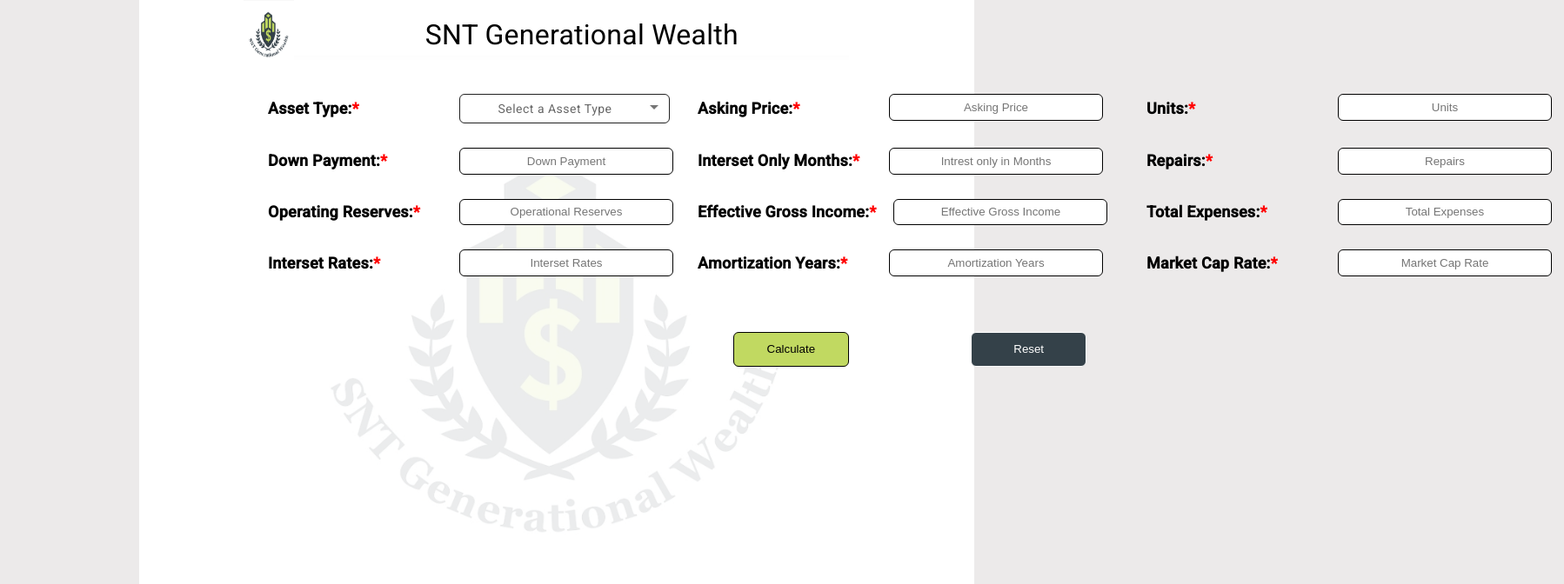
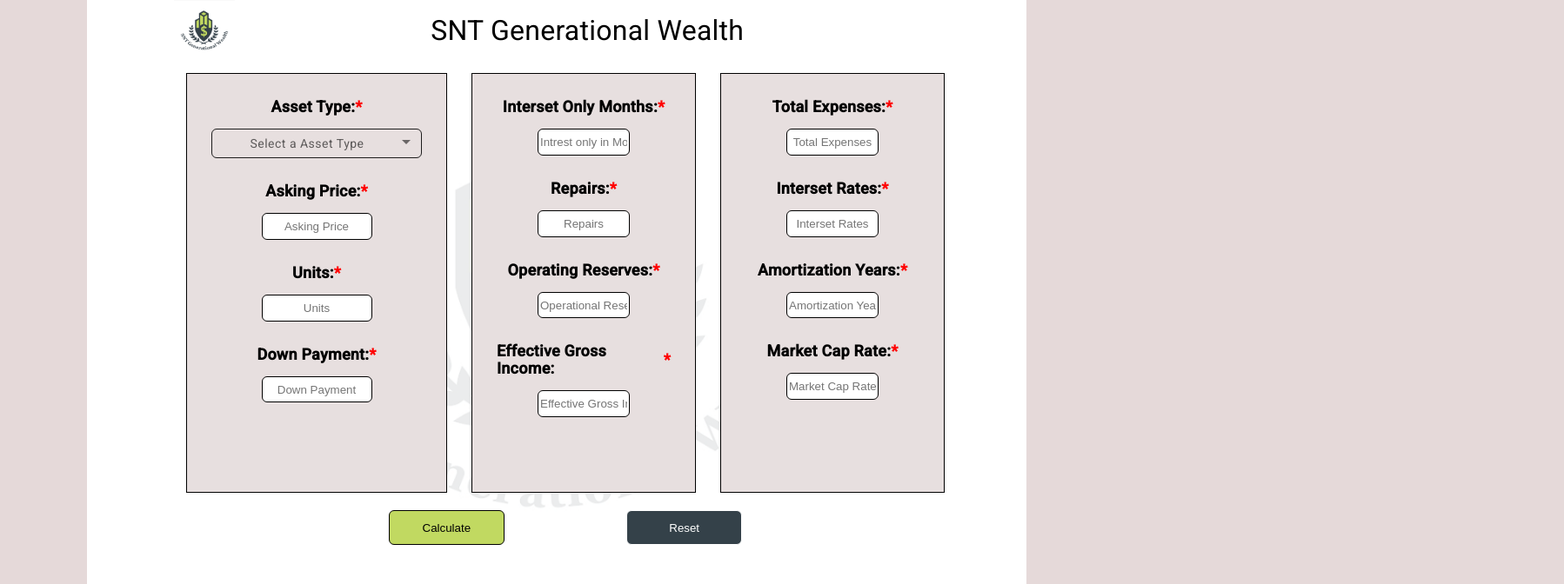
Before and after one commit to Krishaan23/SNT, an Angular app: page / in a window 1280 px wide. Shown: the top 672 px of the page at 87% size, 1798 px wide, since content can reach past the window. Built offline with nearby package versions, Linux system fonts and the light colour scheme.

Commit message:
Ui fixes and initial calculation for Summary

```diff
--- a/src/app/app.component.scss
+++ b/src/app/app.component.scss
@@ -1,14 +1,14 @@
 .router-container {
-    padding: 1em;
+    // padding: 1em;
 }
 .main-container{
     background-color: white;
-    height: 100%;
-    padding-right: 7.5rem;
-    padding-left: 7.5rem;
-    margin-right: 10rem;
-    margin-left: 10rem;
-    background-image: url('./../assets/img/snt-new.png');
+    // height: 100%;
+    padding-right: 100px;
+    padding-left: 100px;
+    margin-right: 100px;
+    margin-left: 100px;
+    background-image: url(./../assets/img/snt-new.png);
     background-repeat: no-repeat;
     background-position: center;
     background-size: 70%;
--- a/src/app/dashboard/editable-field/editable-field.component.html
+++ b/src/app/dashboard/editable-field/editable-field.component.html
@@ -4,6 +4,6 @@
         <span (click)="edit = true">Edit</span>
     </div>
     <div class="edit" *ngIf="edit">
-        <input type="number"                    [(ngModel)]="value" (blur)="onBlurEvent()"/>
+        <input type="number" [(ngModel)]="value" (blur)="onBlurEvent()"/>
     </div>
 </div>
--- a/src/app/dashboard/editable-field/editable-field.component.ts
+++ b/src/app/dashboard/editable-field/editable-field.component.ts
@@ -8,6 +8,7 @@
 export class EditableFieldComponent implements OnInit,OnChanges {
   public edit:boolean = false;
   @Input() value: number = 0;
+  @Input() key: string = '';
   @Output() calculateValues = new EventEmitter<any>();
   constructor() {
 
@@ -21,6 +22,6 @@
 
   onBlurEvent() {
     this.edit = false;
-    this.calculateValues.emit(this.value);
+    this.calculateValues.emit({key: this.key, value: this.value});
   }
 }
--- a/src/app/dashboard/forms/forms.component.html
+++ b/src/app/dashboard/forms/forms.component.html
@@ -2,6 +2,7 @@
 <div class="main-page">
   <div class="form-container">
     <form class="form-groups" [formGroup]="dashboardForm" (submit)="onCalculate()" (reset)="onReset()">
+      <div class="col-1">
         <div class="form-fields">
           <!-- <label class="form-labels required-field" for="askingPrice">Asset Type: </label>
           <input id="askingPrice" type="text" formControlName="asset_type" /> -->
@@ -15,57 +16,104 @@
           <label class="form-labels required-field"  for="askingPrice">Asking Price: </label>
           <input placeholder="Asking Price" id="askingPrice" type="number" min="0" step="0.01" (blur)="restrictInputValues('asking_price')" formControlName="asking_price" />
           <!-- <img src="src\assets\img\dollar.png"> -->
-        <i class="fa-sharp fa-solid fa-dollar-sign"></i>
+          <div class="text-danger"
+          *ngIf="dashboardForm.get('asking_price')?.dirty  && dashboardForm.get('asking_price')?.hasError('required')">
+          This field is required.
+           </div>
         </div>
 
         <div class="form-fields">
           <label class="form-labels required-field" for="units">Units: </label>
           <input placeholder="Units" id="units" type="number" min=0 (blur)="restrictInputValues('units')" formControlName="units" />
+          <div class="text-danger"
+          *ngIf="dashboardForm.get('units')?.dirty  && dashboardForm.get('units')?.hasError('required')">
+          This field is required.
+           </div>
         </div>
 
         <div class="form-fields">
           <label class="form-labels required-field" for="down_payment">Down Payment: </label>
           <input placeholder="Down Payment" id="down_payment" type="number" min=0 (blur)="restrictInputValues('down_payment')" formControlName="down_payment" />
+          <div class="text-danger"
+          *ngIf="dashboardForm.get('down_payment')?.dirty  && dashboardForm.get('down_payment')?.hasError('required')">
+          This field is required.
            </div>
-
+        </div>
+      </div>
+      <div class="col-2">
         <div class="form-fields">
           <label class="form-labels required-field" for="int_months">Interset Only Months: </label>
           <input placeholder="Intrest only in Months" id="int_months" type="number" min=0 (blur)="restrictInputValues('int_months')" formControlName="int_months" />
+          <div class="text-danger"
+          *ngIf="dashboardForm.get('int_months')?.dirty  && dashboardForm.get('int_months')?.hasError('required')">
+          This field is required.
+           </div>
         </div>
 
         <div class="form-fields">
           <label class="form-labels required-field" for="repairs">Repairs: </label>
           <input placeholder="Repairs" id="repairs" type="number" min=0 (blur)="restrictInputValues('repairs')" formControlName="repairs" />
+          <div class="text-danger"
+          *ngIf="dashboardForm.get('repairs')?.dirty  && dashboardForm.get('repairs')?.hasError('required')">
+          This field is required.
+           </div>
         </div>
 
         <div class="form-fields">
           <label class="form-labels required-field" for="op_reservers">Operating Reserves: </label>
           <input placeholder="Operational Reserves" id="op_reservers" type="number" min=0 (blur)="restrictInputValues('op_reservers')" formControlName="op_reservers" />
+          <div class="text-danger"
+          *ngIf="dashboardForm.get('op_reservers')?.dirty  && dashboardForm.get('op_reservers')?.hasError('required')">
+          This field is required.
+           </div>
         </div>
 
         <div class="form-fields">
           <label class="form-labels required-field" for="gross_income">Effective Gross Income: </label>
           <input placeholder="Effective Gross Income" id="gross_income" type="number" min=0 (blur)="restrictInputValues('gross_income')" formControlName="gross_income" />
+          <div class="text-danger"
+          *ngIf="dashboardForm.get('gross_income')?.dirty  && dashboardForm.get('gross_income')?.hasError('required')">
+          This field is required.
+           </div>
+        </div>
       </div>
 
+      <div class="col-3">
         <div class="form-fields">
           <label class="form-labels required-field" for="total_expenses">Total Expenses: </label>
           <input placeholder="Total Expenses" id="total_expenses" type="number" min=0 (blur)="restrictInputValues('total_expenses')" formControlName="total_expenses" />
+          <div class="text-danger"
+          *ngIf="dashboardForm.get('total_expenses')?.dirty  && dashboardForm.get('total_expenses')?.hasError('required')">
+          This field is required.
+           </div>
         </div>
 
         <div class="form-fields">
           <label class="form-labels required-field" for="intreset_rates">Interset Rates: </label>
           <input placeholder="Interset Rates" id="intreset_rates" type="number" min=0 (blur)="restrictInputValues('intreset_rates')" formControlName="intreset_rates" />
+          <div class="text-danger"
+          *ngIf="dashboardForm.get('intreset_rates')?.dirty  && dashboardForm.get('intreset_rates')?.hasError('required')">
+          This field is required.
+           </div>
         </div>
 
         <div class="form-fields">
           <label class="form-labels required-field" for="amortization">Amortization Years: </label>
           <input placeholder="Amortization Years" id="amortization" type="number" min=0 (blur)="restrictInputValues('amortization')" formControlName="amortization" />
+          <div class="text-danger"
+          *ngIf="dashboardForm.get('amortization')?.dirty  && dashboardForm.get('amortization')?.hasError('required')">
+          This field is required.
+           </div>
         </div>
 
         <div class="form-fields">
           <label class="form-labels required-field" for="market_cap_rate">Market Cap Rate: </label>
           <input placeholder="Market Cap Rate" id="market_cap_rate" type="number" min=0 (blur)="restrictInputValues('market_cap_rate')" formControlName="market_cap_rate"/>
+          <div class="text-danger"
+          *ngIf="dashboardForm.get('market_cap_rate')?.dirty  && dashboardForm.get('market_cap_rate')?.hasError('required')">
+          This field is required.
+           </div>
+        </div>
       </div>
       <div class="submit-btn">
           <button type="submit" class="calculate-btn" (click)="onCalculate()">Calculate</button>
@@ -75,6 +123,6 @@
   </div>
 
   <div class="summary-container" *ngIf="summaryEnable">
-    <app-summary [enabled]="summaryEnable"></app-summary>
+    <app-summary [formValue]="result" [enabled]="summaryEnable"></app-summary>
   </div>
 </div>
--- a/src/app/dashboard/forms/forms.component.scss
+++ b/src/app/dashboard/forms/forms.component.scss
@@ -3,16 +3,24 @@
     grid-template-columns: 1fr 1fr 1fr;
     .form-fields {
         display: flex;
-        flex-direction: row;
-        gap: 20px;
+        flex-direction: column;
+        justify-content: center;
+        align-items: center;
         padding: 1em;
         .form-labels {
-            min-width: 200px;
-            font-weight: bolder;
-            font-size: 18px;
-            display: flex;
-            align-items: center;
+          min-width: 200px;
+          font-weight: bolder;
+          font-size: 18px;
+          display: flex;
+          align-items: center;
+          justify-content: center;
+          margin-bottom: 15px;
         }
+    }
+    .text-danger {
+      color: red;
+      font-size: x-small;
+      margin-top: 5px;
     }
     .submit-btn {
         display: flex;
@@ -23,6 +31,7 @@
         height: 10em;
         display: flex;
         gap: 10em;
+        margin: 1em;
         .calculate-btn {
             height: 3em;
             width: 10em;
@@ -44,22 +53,6 @@
     }
 }
 
-.main-page {
-  // background-image: url('../../../assets/img/snt-new.png');
-  // background-repeat: no-repeat;
-  // background-position: center;
-  // background-size: 70%;
-}
-
-.main-page::before {
-  // content: "";
-  // position: absolute;
-  // top: 0px;
-  // right: 0px;
-  // bottom: 0px;
-  // left: 0px;
-}
-
 i {
     width: 2px;
     position: relative;
@@ -75,11 +68,37 @@
     padding: 1em;
   }
 
+  .col-1 {
+    background: #e7dfdf;
+    height: 100%;
+    border: 1px solid;
+    padding: 1em;
+    margin: 1em;
+  }
+
+  .col-2 {
+    background: #e7dfdf;
+    height: 100%;
+    border: 1px solid;
+    padding: 1em;
+    margin: 1em;
+  }
+
+  .col-3 {
+    background: #e7dfdf;
+    height: 100%;
+    border: 1px solid;
+    padding: 1em;
+    margin: 1em;
+  }
+
   input {
     border-radius: 0.375rem;
     border: 1px solid;
-    width: 18em;
     height: 2em;
+    max-width: 250px;
+    width: 50%;
+    min-width: 50px;
   }
   input::placeholder {
     text-align: center;
--- a/src/styles.scss
+++ b/src/styles.scss
@@ -1,4 +1,16 @@
 /* You can add global styles to this file, and also import other style files */
 
 html, body { height: 100%; }
-body { margin: 0; font-family: Roboto, "Helvetica Neue", sans-serif; background-color: rgb(236, 234, 234); }
+body { margin: 0; font-family: Roboto, "Helvetica Neue", sans-serif; background-color: rgb(229 217 217);; width: 1900; }
+
+input {
+    border-radius: 0.375rem;
+    border: 1px solid;
+    height: 2em;
+    max-width: 250px;
+    width: 50%;
+    min-width: 50px;
+  }
+  input::placeholder {
+    text-align: center;
+    }
```
Also changed, not shown: src/app/dashboard/forms/forms.component.ts (+3 -5 lines), src/app/dashboard/summary/summary.component.html (+38 -26 lines), src/app/dashboard/summary/summary.component.ts (+72 -2 lines). Lines whose indentation alone changed are shown as unchanged.
